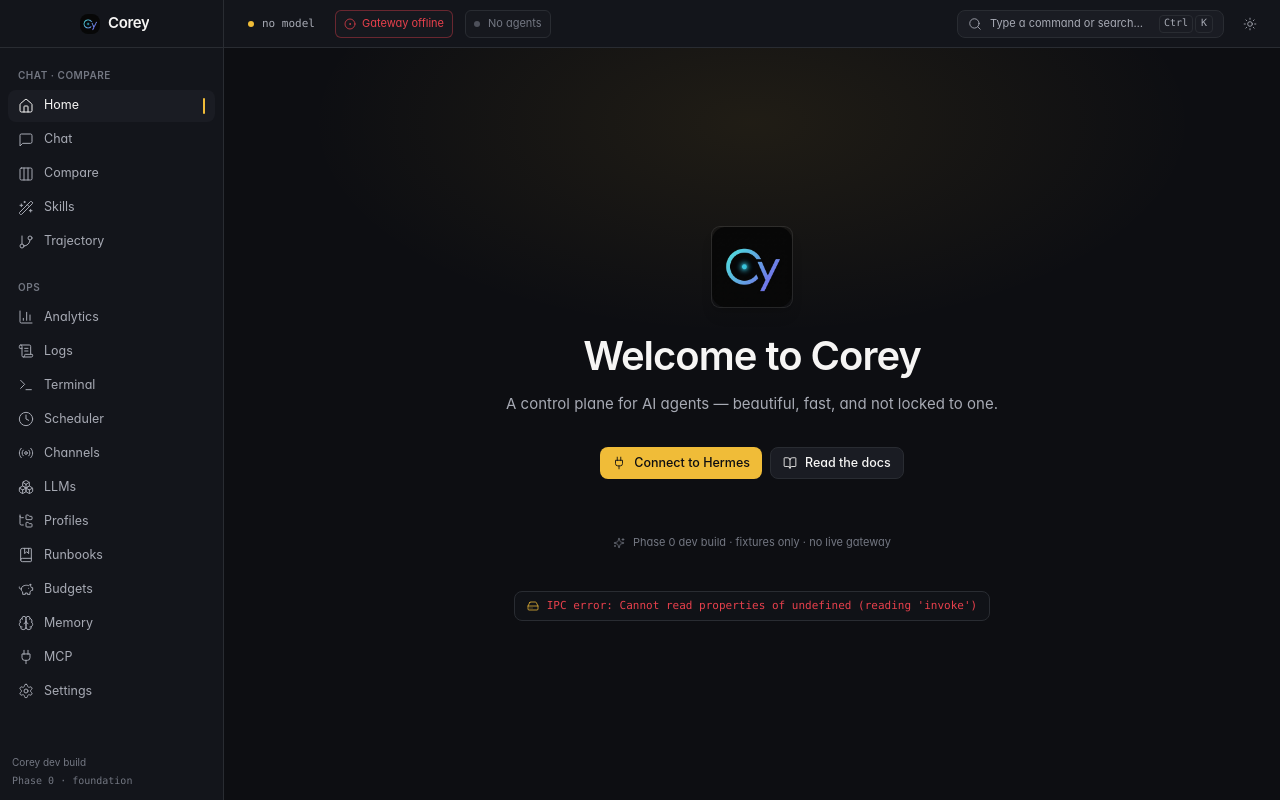
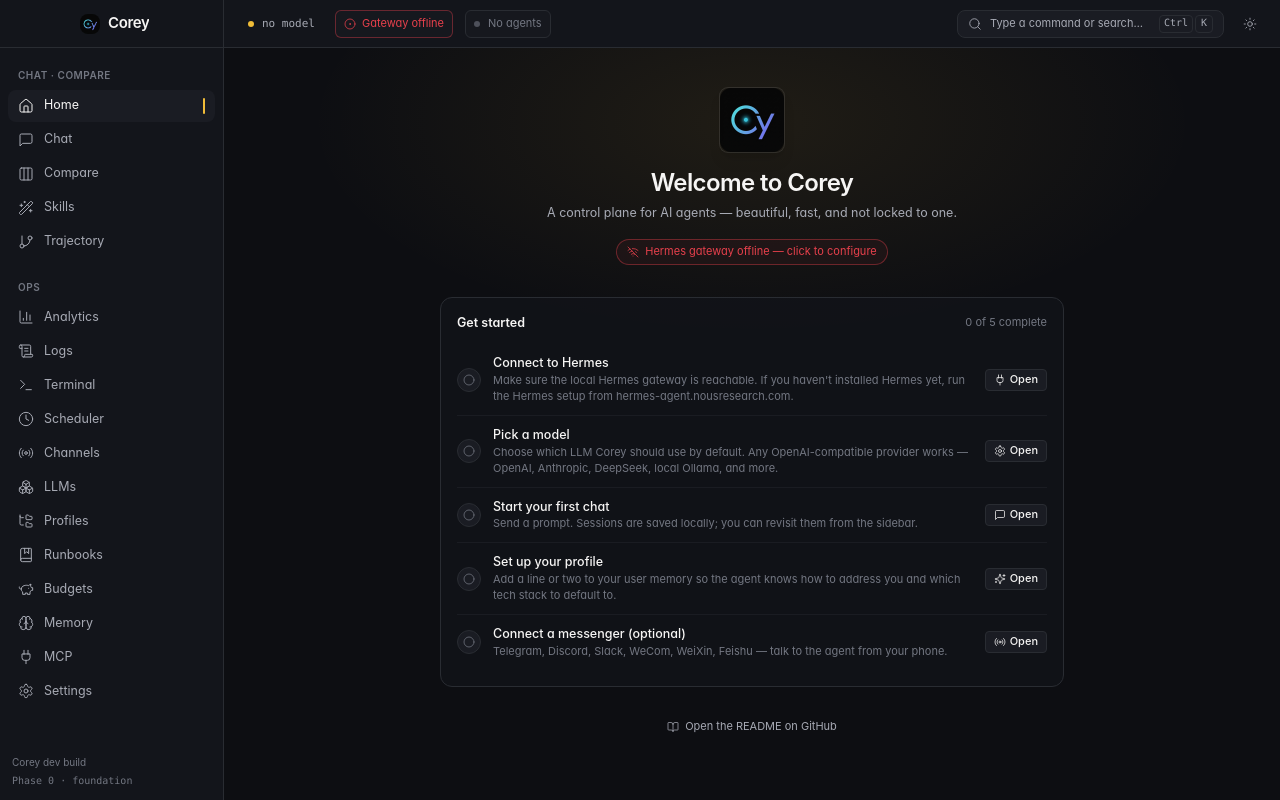
Before and after one commit to zbin0929/CoreyOS, a React (Vite) app: page / in a window 1280 px wide. Built offline with nearby package versions, Linux system fonts and the light colour scheme.

Commit message:
feat(home): replace Phase 0 welcome with auto-detecting onboarding checklist; pivot README to product-first

```diff
--- a/src/features/home/index.tsx
+++ b/src/features/home/index.tsx
@@ -1,41 +1,112 @@
 import { useEffect, useState } from 'react';
 import { useTranslation } from 'react-i18next';
-import { BookOpen, Plug, Sparkles, HardDrive } from 'lucide-react';
+import { useNavigate } from '@tanstack/react-router';
+import {
+  BookOpen,
+  Check,
+  Circle,
+  MessageSquare,
+  Plug,
+  Radio,
+  Settings,
+  Sparkles,
+  Wifi,
+  WifiOff,
+} from 'lucide-react';
 import { Button } from '@/components/ui/button';
 import { CoreyMark } from '@/components/ui/corey-mark';
 import { Icon } from '@/components/ui/icon';
-import { homeStats, ipcErrorMessage, type HomeStats } from '@/lib/ipc';
+import { cn } from '@/lib/cn';
+import { memoryRead } from '@/lib/ipc';
+import { useAppStatusStore } from '@/stores/appStatus';
+import { useChatStore } from '@/stores/chat';
 
 /**
- * Collapse a user-home-prefixed absolute path into the familiar `~`
- * form so the demo chip stays readable on narrow windows. Falls back
- * to the raw path on Windows / when the path doesn't match.
+ * Home is the post-install landing page. Users who just opened the
+ * `.dmg` / `.exe` for the first time land here. The goal is a
+ * completed onboarding checklist, not a marketing hero: we detect
+ * what's configured and what isn't, and point at the right settings
+ * page for each unchecked item.
+ *
+ * Detection signals (all live, not cached):
+ *   - `useAppStatusStore.gateway` → Hermes gateway reachable?
+ *   - `useAppStatusStore.currentModel` → a model selected?
+ *   - `useChatStore.orderedIds.length` → at least one session on disk?
+ *   - `memoryRead('user')` → USER.md has content?
  */
-function shortenHome(abs: string): string {
-  const segs = abs.split('/').filter(Boolean);
-  // macOS / Linux: /Users/<name>/... or /home/<name>/...
-  if ((segs[0] === 'Users' || segs[0] === 'home') && segs.length >= 2) {
-    return '~/' + segs.slice(2).join('/');
-  }
-  return abs;
+interface OnboardingStep {
+  id: string;
+  labelKey: string;
+  descKey: string;
+  done: boolean;
+  path: string;
+  icon: typeof Plug;
 }
 
 export function HomeRoute() {
   const { t } = useTranslation();
-  const [stats, setStats] = useState<HomeStats | null>(null);
-  const [error, setError] = useState<string | null>(null);
+  const navigate = useNavigate();
 
+  const gateway = useAppStatusStore((s) => s.gateway);
+  const currentModel = useAppStatusStore((s) => s.currentModel);
+  const sessionCount = useChatStore((s) => s.orderedIds.length);
+
+  // USER.md populated? Cheap one-shot read on mount; doesn't poll.
+  const [userMemoryFilled, setUserMemoryFilled] = useState(false);
   useEffect(() => {
-    homeStats()
-      .then(setStats)
-      // IPC errors are structured objects (`{kind,...}`) with no
-      // `.message` field — `String(obj)` would stringify to
-      // "[object Object]". Route through `ipcErrorMessage` so the
-      // sandbox/unreachable/etc. kinds render human text.
-      .catch((e) => setError(ipcErrorMessage(e)));
+    memoryRead('user')
+      .then((m) => setUserMemoryFilled(m.content.trim().length > 0))
+      .catch(() => setUserMemoryFilled(false));
   }, []);
+
+  const steps: OnboardingStep[] = [
+    {
+      id: 'gateway',
+      labelKey: 'home.step_gateway',
+      descKey: 'home.step_gateway_desc',
+      done: gateway === 'online',
+      path: '/settings',
+      icon: Plug,
+    },
+    {
+      id: 'model',
+      labelKey: 'home.step_model',
+      descKey: 'home.step_model_desc',
+      done: currentModel !== null,
+      path: '/models',
+      icon: Settings,
+    },
+    {
+      id: 'chat',
+      labelKey: 'home.step_chat',
+      descKey: 'home.step_chat_desc',
+      done: sessionCount > 0,
+      path: '/chat',
+      icon: MessageSquare,
+    },
+    {
+      id: 'profile',
+      labelKey: 'home.step_profile',
+      descKey: 'home.step_profile_desc',
+      done: userMemoryFilled,
+      path: '/memory',
+      icon: Sparkles,
+    },
+    {
+      id: 'channel',
+      labelKey: 'home.step_channel',
+      descKey: 'home.step_channel_desc',
+      done: false, // never auto-ticks; user decides if they want a channel at all
+      path: '/channels',
+      icon: Radio,
+    },
+  ];
+
+  const completed = steps.filter((s) => s.done).length;
+  const allDone = completed >= 4; // 4/5 is "onboarded"; channel is optional
+
   return (
-    <div className="relative flex min-h-0 flex-1 flex-col items-center justify-center overflow-hidden p-8">
+    <div className="relative flex min-h-0 flex-1 flex-col overflow-y-auto">
       {/* Ambient gold glow */}
       <div
         aria-hidden
@@ -46,62 +117,117 @@
         }}
       />
 
-      <div className="relative z-10 flex max-w-2xl flex-col items-center gap-6 text-center">
-        <CoreyMark className="h-20 w-20 shadow-lg ring-1 ring-white/10" />
-        <div className="flex flex-col gap-3">
-          <h1 className="text-display font-semibold leading-tight tracking-tight text-fg">
-            {t('home.title')}
-          </h1>
-          <p className="text-md text-fg-muted">{t('home.subtitle')}</p>
+      <div className="relative z-10 mx-auto flex w-full max-w-2xl flex-col gap-8 px-6 py-10">
+        {/* Hero */}
+        <div className="flex flex-col items-center gap-4 text-center">
+          <CoreyMark className="h-16 w-16 shadow-lg ring-1 ring-white/10" />
+          <div className="flex flex-col gap-1.5">
+            <h1 className="text-2xl font-semibold leading-tight tracking-tight text-fg">
+              {t('home.title')}
+            </h1>
+            <p className="text-sm text-fg-muted">{t('home.subtitle')}</p>
+          </div>
+          {/* Gateway chip — the one piece of state that tells the user
+              whether the app is actually going to work. Clickable:
+              takes them to Settings where they can reconfigure. */}
+          <button
+            type="button"
+            onClick={() => void navigate({ to: '/settings' })}
+            className={cn(
+              'inline-flex items-center gap-1.5 rounded-full border px-2.5 py-1 text-xs transition',
+              gateway === 'online'
+                ? 'border-emerald-500/40 bg-emerald-500/5 text-emerald-500 hover:bg-emerald-500/10'
+                : gateway === 'offline'
+                  ? 'border-danger/40 bg-danger/5 text-danger hover:bg-danger/10'
+                  : 'border-border bg-bg-elev-1 text-fg-muted hover:bg-bg-elev-2',
+            )}
+            data-testid="home-gateway-chip"
+          >
+            <Icon
+              icon={gateway === 'online' ? Wifi : WifiOff}
+              size="xs"
+            />
+            {gateway === 'online'
+              ? t('home.gateway_online')
+              : gateway === 'offline'
+                ? t('home.gateway_offline')
+                : t('home.gateway_unknown')}
+          </button>
         </div>
 
-        <div className="mt-2 flex items-center gap-2">
-          <Button variant="primary" size="md">
-            <Icon icon={Plug} size="sm" />
-            {t('home.cta_connect')}
-          </Button>
-          <Button variant="secondary" size="md">
-            <Icon icon={BookOpen} size="sm" />
+        {/* Onboarding checklist */}
+        <section
+          className="flex flex-col gap-3 rounded-lg border border-border bg-bg-elev-1/60 p-4"
+          data-testid="home-onboarding"
+        >
+          <header className="flex items-center justify-between">
+            <h2 className="text-sm font-semibold text-fg">
+              {allDone
+                ? t('home.onboarding_done_title')
+                : t('home.onboarding_title')}
+            </h2>
+            <span className="text-xs text-fg-subtle">
+              {t('home.onboarding_progress', {
+                done: completed,
+                total: steps.length,
+              })}
+            </span>
+          </header>
+
+          <ul className="flex flex-col divide-y divide-border/40">
+            {steps.map((s) => (
+              <li
+                key={s.id}
+                className="flex items-center gap-3 py-2.5"
+                data-testid={`home-step-${s.id}`}
+                data-done={s.done ? 'true' : 'false'}
+              >
+                <span
+                  className={cn(
+                    'flex h-6 w-6 flex-none items-center justify-center rounded-full border',
+                    s.done
+                      ? 'border-emerald-500/40 bg-emerald-500/10 text-emerald-500'
+                      : 'border-border bg-bg-elev-2 text-fg-subtle',
+                  )}
+                >
+                  <Icon icon={s.done ? Check : Circle} size="xs" />
+                </span>
+                <div className="min-w-0 flex-1">
+                  <div
+                    className={cn(
+                      'text-sm font-medium',
+                      s.done ? 'text-fg-muted line-through' : 'text-fg',
+                    )}
+                  >
+                    {t(s.labelKey)}
+                  </div>
+                  <div className="text-xs text-fg-subtle">{t(s.descKey)}</div>
+                </div>
+                <Button
+                  size="xs"
+                  variant={s.done ? 'ghost' : 'secondary'}
+                  onClick={() => void navigate({ to: s.path })}
+                  data-testid={`home-step-${s.id}-open`}
+                >
+                  <Icon icon={s.icon} size="xs" />
+                  {t('home.step_open')}
+                </Button>
+              </li>
+            ))}
+          </ul>
+        </section>
+
+        {/* Secondary CTA: documentation */}
+        <div className="flex justify-center">
+          <a
+            href="https://github.com/zbin0929/CoreyOS#readme"
+            target="_blank"
+            rel="noreferrer"
+            className="inline-flex items-center gap-1.5 text-xs text-fg-muted hover:text-fg"
+          >
+            <Icon icon={BookOpen} size="xs" />
             {t('home.cta_docs')}
-          </Button>
-        </div>
-
-        <div className="mt-8 flex items-center gap-2 text-xs text-fg-subtle">
-          <Icon icon={Sparkles} size="xs" />
-          <span>Phase 0 dev build · fixtures only · no live gateway</span>
-        </div>
-
-        {/* IPC round-trip demo: React → Tauri IPC → Rust std::fs → back. */}
-        <div
-          className="mt-4 flex items-center gap-2 rounded-md border border-border bg-bg-elev-1/60 px-3 py-1.5 text-xs font-mono text-fg-muted"
-          data-tabular
-        >
-          <Icon icon={HardDrive} size="xs" className="text-gold-500" />
-          {error ? (
-            <span className="text-danger">IPC error: {error}</span>
-          ) : stats ? (
-            <span className="flex items-center gap-2">
-              <span>
-                <span className="text-fg-subtle" title={stats.path}>
-                  {shortenHome(stats.path)}
-                </span>
-                {' '}contains{' '}
-                <span className="text-fg">{stats.entry_count}</span>{' '}
-                <span className="text-fg-subtle">entries</span>
-              </span>
-              <span
-                className={
-                  stats.sandbox_mode === 'enforced'
-                    ? 'rounded-sm border border-gold-500/50 bg-gold-500/10 px-1.5 py-0.5 text-[10px] text-gold-500'
-                    : 'rounded-sm border border-border bg-bg-elev-2 px-1.5 py-0.5 text-[10px] text-fg-subtle'
-                }
-              >
-                sandbox:{stats.sandbox_mode}
-              </span>
-            </span>
-          ) : (
-            <span className="text-fg-subtle">probing disk via IPC…</span>
-          )}
+          </a>
         </div>
       </div>
     </div>
--- a/src/locales/en.json
+++ b/src/locales/en.json
@@ -229,7 +229,24 @@
     "title": "Welcome to Corey",
     "subtitle": "A control plane for AI agents — beautiful, fast, and not locked to one.",
     "cta_connect": "Connect to Hermes",
-    "cta_docs": "Read the docs"
+    "cta_docs": "Open the README on GitHub",
+    "gateway_online": "Hermes gateway online",
+    "gateway_offline": "Hermes gateway offline — click to configure",
+    "gateway_unknown": "Probing Hermes gateway…",
+    "onboarding_title": "Get started",
+    "onboarding_done_title": "You're all set",
+    "onboarding_progress": "{{done}} of {{total}} complete",
+    "step_open": "Open",
+    "step_gateway": "Connect to Hermes",
+    "step_gateway_desc": "Make sure the local Hermes gateway is reachable. If you haven't installed Hermes yet, run the Hermes setup from hermes-agent.nousresearch.com.",
+    "step_model": "Pick a model",
+    "step_model_desc": "Choose which LLM Corey should use by default. Any OpenAI-compatible provider works — OpenAI, Anthropic, DeepSeek, local Ollama, and more.",
+    "step_chat": "Start your first chat",
+    "step_chat_desc": "Send a prompt. Sessions are saved locally; you can revisit them from the sidebar.",
+    "step_profile": "Set up your profile",
+    "step_profile_desc": "Add a line or two to your user memory so the agent knows how to address you and which tech stack to default to.",
+    "step_channel": "Connect a messenger (optional)",
+    "step_channel_desc": "Telegram, Discord, Slack, WeCom, WeiXin, Feishu — talk to the agent from your phone."
   },
   "analytics": {
     "title": "Analytics",
```
Also changed, not shown: src/locales/zh.json (+18 -1 lines), 1 other file (tests, documents, lock files or other folders).
